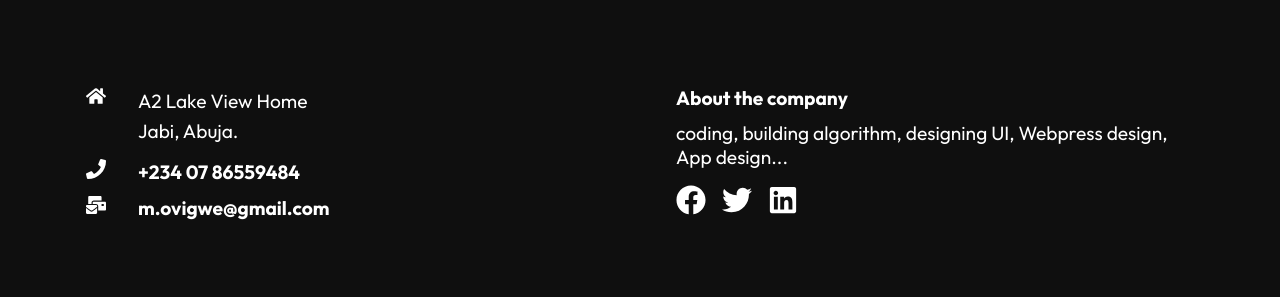
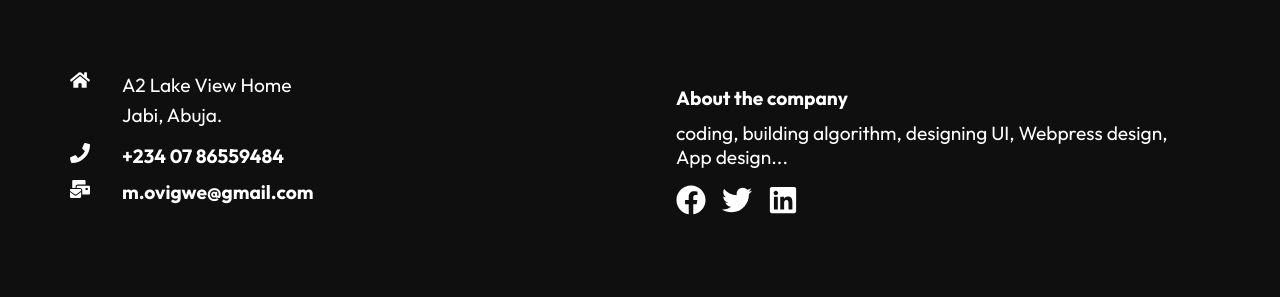
Before and after one commit to AkpokigheMarvellous/Webstack-Portfolio-Project, a React (Create React App) app in the folder marvend/: page /about in a window 1280 px wide. Shown: the part 960-1257 px from the top of the page. Built offline with nearby package versions, Linux system fonts and the light colour scheme.

Commit message:
page styling

```diff
--- a/marvend/src/components/FooterStyles.css
+++ b/marvend/src/components/FooterStyles.css
@@ -17,7 +17,7 @@
     max-width: 100%;
     display: flex;
     flex-direction: column;
-    padding: 1rem;
+    padding:
 }
 
 .location {
```
